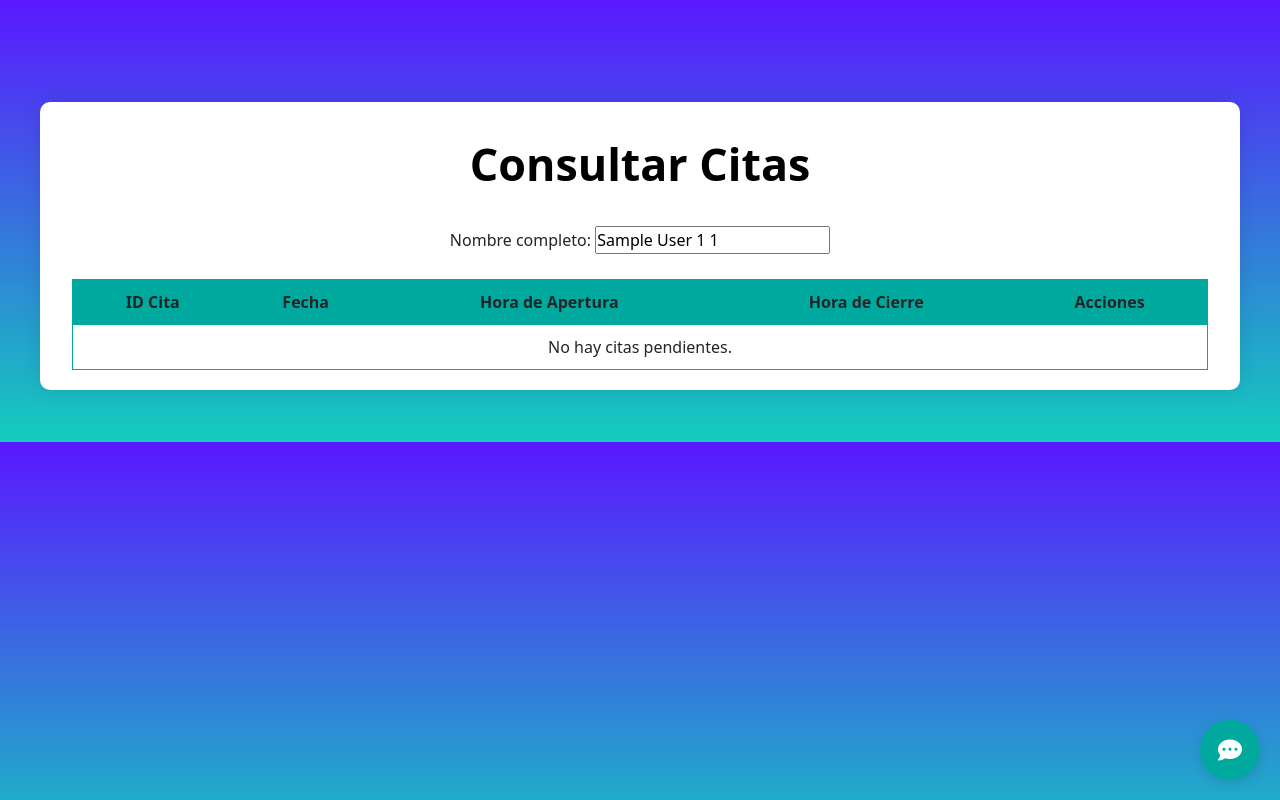
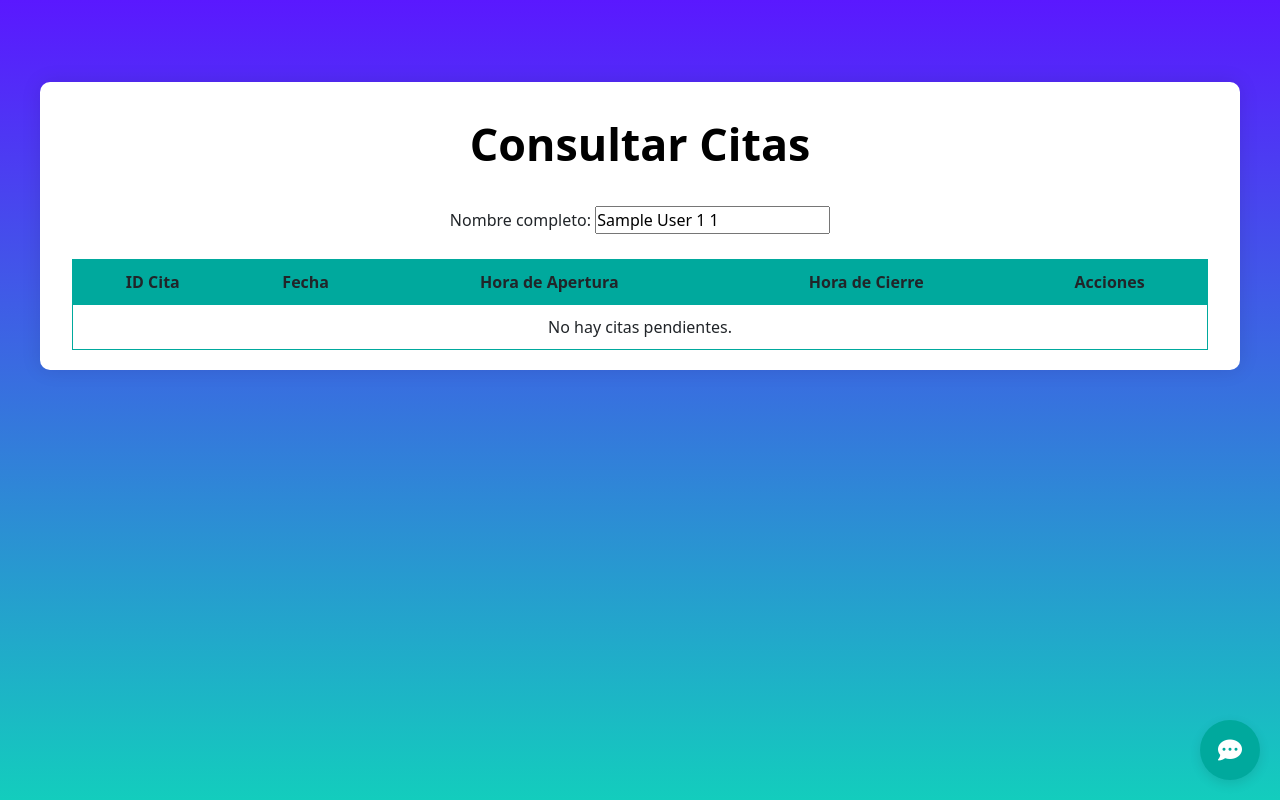
Before and after one commit to AR-0701/SmilineMVC, a PHP site: page /public/modificarCita.php in a window 1280 px wide. Run offline with PHP 8.4, Linux system fonts and the light colour scheme; the visitor is signed in with stand-in values (Sample User, id 1); data that the repository does not hold is empty.

Commit message:
--------

```diff
--- a/vistas/agendar.view.php
+++ b/vistas/agendar.view.php
@@ -22,9 +22,11 @@ $clienteLogueado = [
     <link rel="stylesheet" href="https://cdn.jsdelivr.net/npm/bootstrap@5.3.0/dist/css/bootstrap.min.css">
 </head>
 <style>
-    body {
+   body {
         background: linear-gradient(to top, #13cdbd, #5a18ff);
         padding-top: 30px;
+        min-height: 100vh;
+        margin: 0;
     }
 
     .container {
--- a/vistas/modificarCita.view.php
+++ b/vistas/modificarCita.view.php
@@ -41,7 +41,9 @@ $citasPendientes = $stmt->fetchAll();
 <style>
     body {
         background: linear-gradient(to top, #13cdbd, #5a18ff);
-        padding-top: 50px;
+        padding-top: 30px;
+        min-height: 100vh;
+        margin: 0;
     }
 
     .container {
--- a/vistas/servicio.view.php
+++ b/vistas/servicio.view.php
@@ -15,9 +15,6 @@
             background: linear-gradient(to top, #13cdbd, #5a18ff);
             min-height: 100vh;
             margin: 0;
-            display: flex;
-            justify-content: center;
-            align-items: center;
         }
 
         .container {
```
